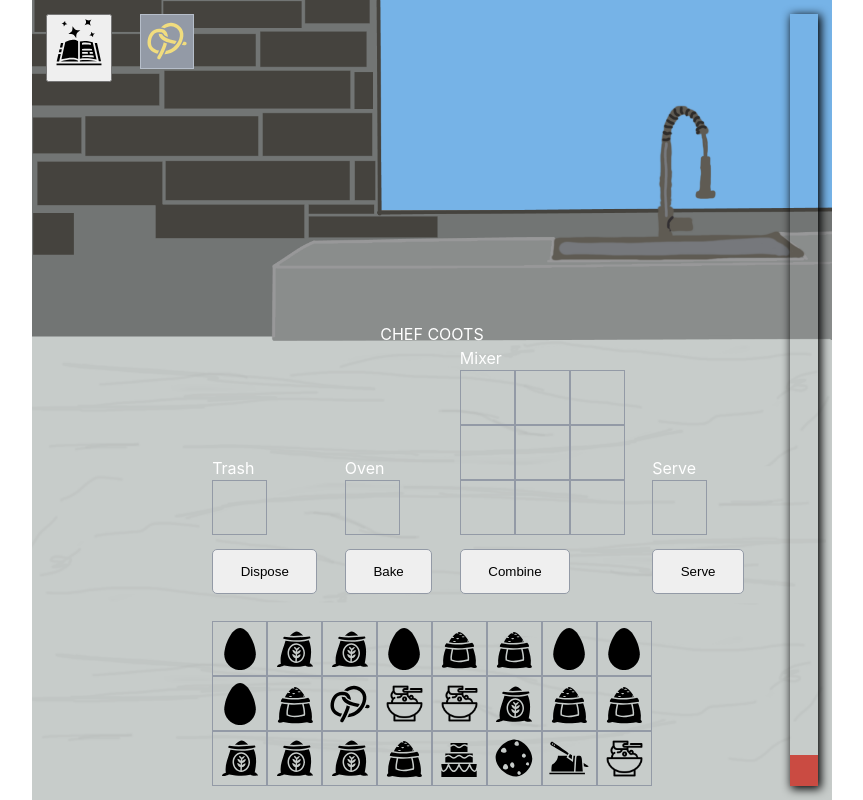
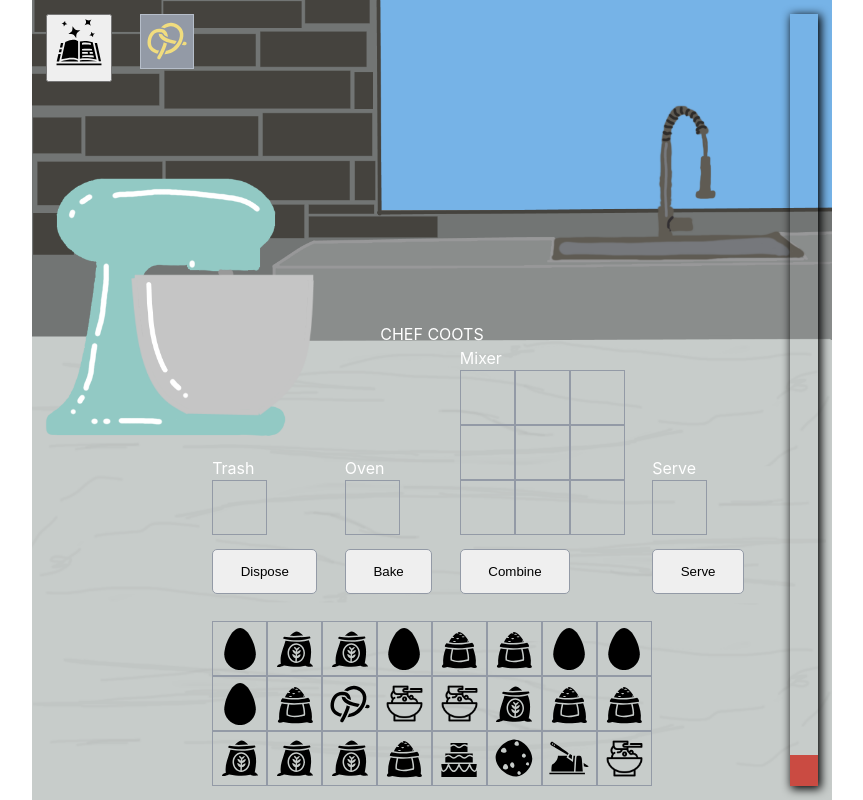
Before and after one commit to EdricY/Coots-2023, a React (Vite) app: page / in a window 1280 px wide. Shown: the whole page, without its empty margins (208-1071 px from the left). Built offline with nearby package versions, Linux system fonts and the light colour scheme.

Commit message:
adding counter with mixer

```diff
--- a/src/App.css
+++ b/src/App.css
@@ -2,7 +2,7 @@
   height: 100%;
   position: relative;
   padding: var(--space-3xs);
-  background: url("./assets/countertall.png");
+  background: url("./assets/counterWithMixer.png");
   background-repeat: no-repeat;
   background-size: contain;
   display: flex;
```
Also changed, not shown: src/assets/counterWithMixer.png (added).
